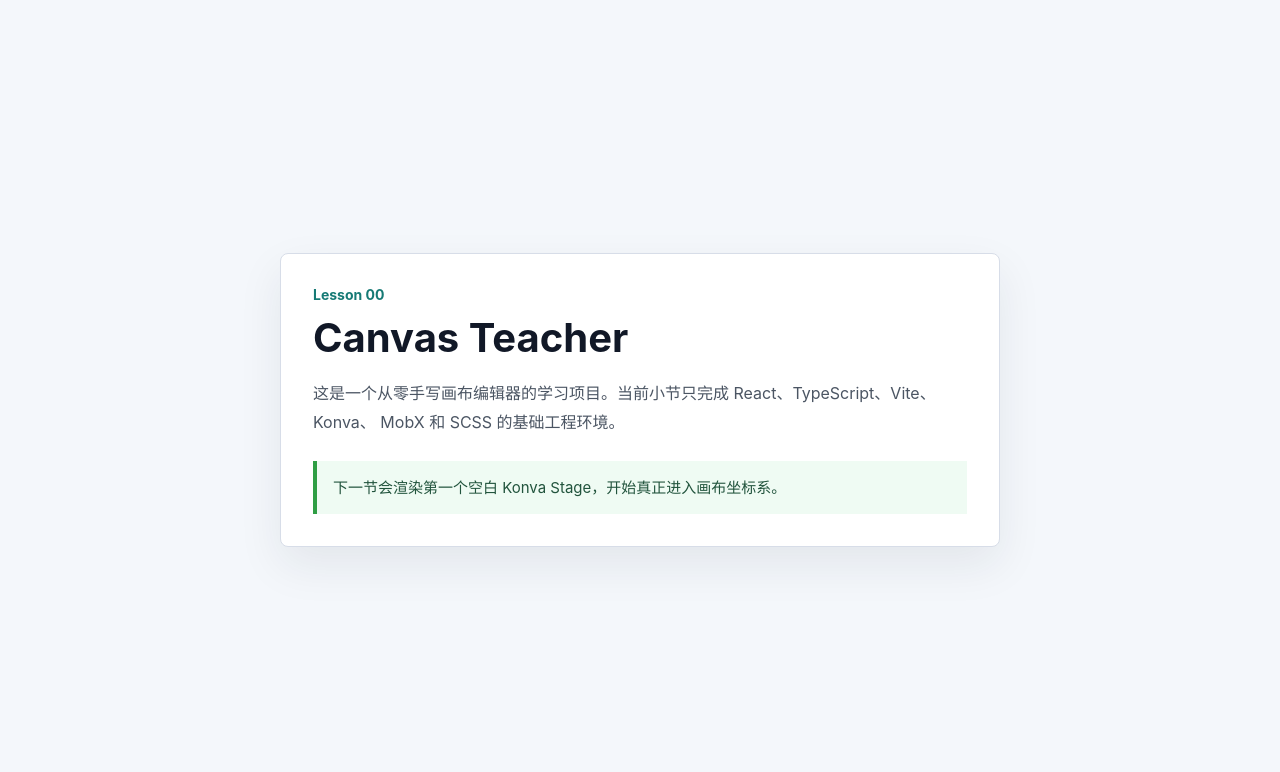
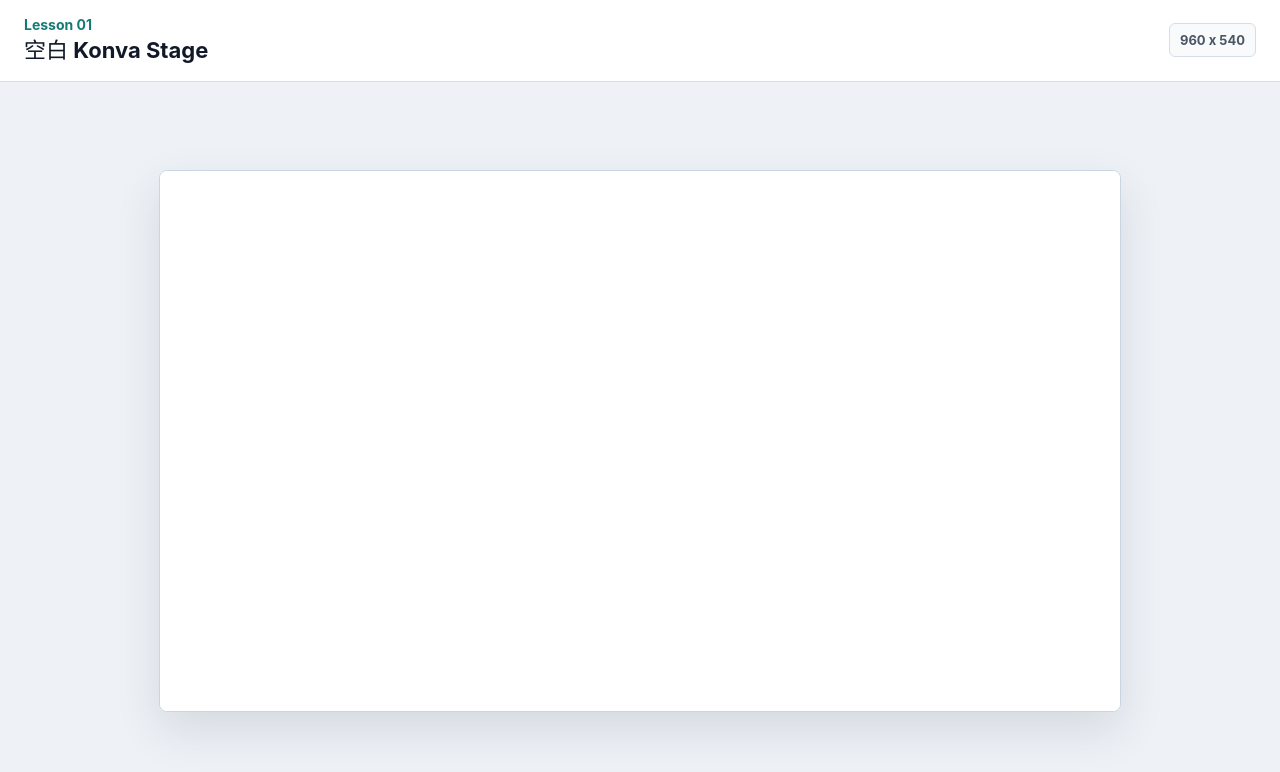
Before and after one commit to fyy123456-code/canvas-teacher, a React (Vite) app: page / in a window 1280 px wide. Shown: the top 772 px of the page. Built offline with nearby package versions, Linux system fonts and the light colour scheme.

Commit message:
lesson-01: render empty Konva stage

```diff
--- a/src/App.tsx
+++ b/src/App.tsx
@@ -1,17 +1,5 @@
+import { CanvasWorkspace } from './canvas';
+
 export function App() {
-  return (
-    <main className="app-shell">
-      <section className="intro-panel">
-        <p className="lesson-label">Lesson 00</p>
-        <h1>Canvas Teacher</h1>
-        <p className="intro-text">
-          这是一个从零手写画布编辑器的学习项目。当前小节只完成 React、TypeScript、Vite、Konva、
-          MobX 和 SCSS 的基础工程环境。
-        </p>
-        <div className="next-step">
-          下一节会渲染第一个空白 Konva Stage，开始真正进入画布坐标系。
-        </div>
-      </section>
-    </main>
-  );
+  return <CanvasWorkspace />;
 }
--- /dev/null
+++ b/src/canvas/CanvasStage.tsx
@@ -0,0 +1,31 @@
+import { Layer, Rect, Stage } from 'react-konva';
+import {
+  CANVAS_BACKGROUND_COLOR,
+  CANVAS_LAYER_IDS,
+  DEFAULT_STAGE_SIZE,
+} from './canvasConfig';
+import type { CanvasSize } from './types';
+
+export interface CanvasStageProps {
+  size?: CanvasSize;
+}
+
+export function CanvasStage({ size = DEFAULT_STAGE_SIZE }: CanvasStageProps) {
+  return (
+    <div className="canvas-stage-shell">
+      <Stage width={size.width} height={size.height} className="canvas-stage">
+        <Layer id={CANVAS_LAYER_IDS.backgroundLayer} listening={false}>
+          <Rect
+            x={0}
+            y={0}
+            width={size.width}
+            height={size.height}
+            fill={CANVAS_BACKGROUND_COLOR}
+          />
+        </Layer>
+        <Layer id={CANVAS_LAYER_IDS.sceneLayer} />
+        <Layer id={CANVAS_LAYER_IDS.interactionLayer} />
+      </Stage>
+    </div>
+  );
+}
--- /dev/null
+++ b/src/canvas/CanvasWorkspace.tsx
@@ -0,0 +1,22 @@
+import { CanvasStage } from './CanvasStage';
+import { DEFAULT_STAGE_SIZE } from './canvasConfig';
+
+export function CanvasWorkspace() {
+  return (
+    <main className="workspace-shell">
+      <header className="workspace-header">
+        <div>
+          <p className="lesson-label">Lesson 01</p>
+          <h1>空白 Konva Stage</h1>
+        </div>
+        <div className="stage-meta">
+          {DEFAULT_STAGE_SIZE.width} x {DEFAULT_STAGE_SIZE.height}
+        </div>
+      </header>
+
+      <section className="workspace-body" aria-label="Canvas workspace">
+        <CanvasStage size={DEFAULT_STAGE_SIZE} />
+      </section>
+    </main>
+  );
+}
--- /dev/null
+++ b/src/canvas/canvasConfig.ts
@@ -0,0 +1,14 @@
+import type { CanvasLayerId, CanvasSize } from './types';
+
+export const DEFAULT_STAGE_SIZE: CanvasSize = {
+  width: 960,
+  height: 540,
+};
+
+export const CANVAS_BACKGROUND_COLOR = '#ffffff';
+
+export const CANVAS_LAYER_IDS: Record<CanvasLayerId, CanvasLayerId> = {
+  backgroundLayer: 'backgroundLayer',
+  sceneLayer: 'sceneLayer',
+  interactionLayer: 'interactionLayer',
+};
--- /dev/null
+++ b/src/canvas/index.ts
@@ -0,0 +1,4 @@
+export { CanvasWorkspace } from './CanvasWorkspace';
+export { CanvasStage } from './CanvasStage';
+export { DEFAULT_STAGE_SIZE } from './canvasConfig';
+export type { CanvasLayerId, CanvasSize } from './types';
--- /dev/null
+++ b/src/canvas/types.ts
@@ -0,0 +1,6 @@
+export interface CanvasSize {
+  width: number;
+  height: number;
+}
+
+export type CanvasLayerId = 'backgroundLayer' | 'sceneLayer' | 'interactionLayer';
--- a/src/styles/index.scss
+++ b/src/styles/index.scss
@@ -1,6 +1,6 @@
 :root {
   color: #1f2937;
-  background: #f4f7fb;
+  background: #eef2f7;
   font-family:
     Inter, ui-sans-serif, system-ui, -apple-system, BlinkMacSystemFont, "Segoe UI", sans-serif;
   font-synthesis: none;
@@ -25,25 +25,25 @@
   min-height: 100vh;
 }
 
-.app-shell {
-  display: flex;
+.workspace-shell {
+  display: grid;
+  grid-template-rows: auto 1fr;
   min-height: 100vh;
-  align-items: center;
-  justify-content: center;
-  padding: 32px;
+  background: #eef2f7;
 }
 
-.intro-panel {
-  width: min(720px, 100%);
-  border: 1px solid #d7dde8;
-  border-radius: 8px;
+.workspace-header {
+  display: flex;
+  min-height: 72px;
+  align-items: center;
+  justify-content: space-between;
+  border-bottom: 1px solid #d7dde8;
   background: #ffffff;
-  padding: 32px;
-  box-shadow: 0 18px 45px rgb(31 41 55 / 8%);
+  padding: 16px 24px;
 }
 
 .lesson-label {
-  margin: 0 0 12px;
+  margin: 0 0 4px;
   color: #167a75;
   font-size: 14px;
   font-weight: 700;
@@ -52,38 +52,54 @@
 h1 {
   margin: 0;
   color: #111827;
-  font-size: 40px;
-  line-height: 1.15;
+  font-size: 22px;
+  line-height: 1.25;
 }
 
-.intro-text {
-  margin: 18px 0 0;
+.stage-meta {
+  border: 1px solid #d7dde8;
+  border-radius: 6px;
+  background: #f8fafc;
+  padding: 8px 10px;
   color: #4b5563;
-  font-size: 16px;
-  line-height: 1.8;
+  font-size: 13px;
+  font-weight: 700;
 }
 
-.next-step {
-  margin-top: 24px;
-  border-left: 4px solid #2f9e44;
-  background: #effbf3;
-  padding: 14px 16px;
-  color: #22543d;
-  font-size: 15px;
-  line-height: 1.7;
+.workspace-body {
+  display: grid;
+  min-height: 0;
+  place-items: center;
+  overflow: auto;
+  padding: 40px;
+}
+
+.canvas-stage-shell {
+  flex: none;
+  border: 1px solid #cbd5e1;
+  border-radius: 8px;
+  background: #ffffff;
+  box-shadow: 0 18px 45px rgb(31 41 55 / 12%);
+  overflow: hidden;
+}
+
+.canvas-stage {
+  display: block;
 }
 
 @media (max-width: 640px) {
-  .app-shell {
+  .workspace-header {
     align-items: flex-start;
+    flex-direction: column;
+    gap: 12px;
+  }
+
+  .workspace-body {
+    place-items: start;
     padding: 20px;
   }
 
-  .intro-panel {
-    padding: 24px;
-  }
-
   h1 {
-    font-size: 32px;
+    font-size: 20px;
   }
 }
```
Also changed, not shown: 2 other files (tests, documents, lock files or other folders).
